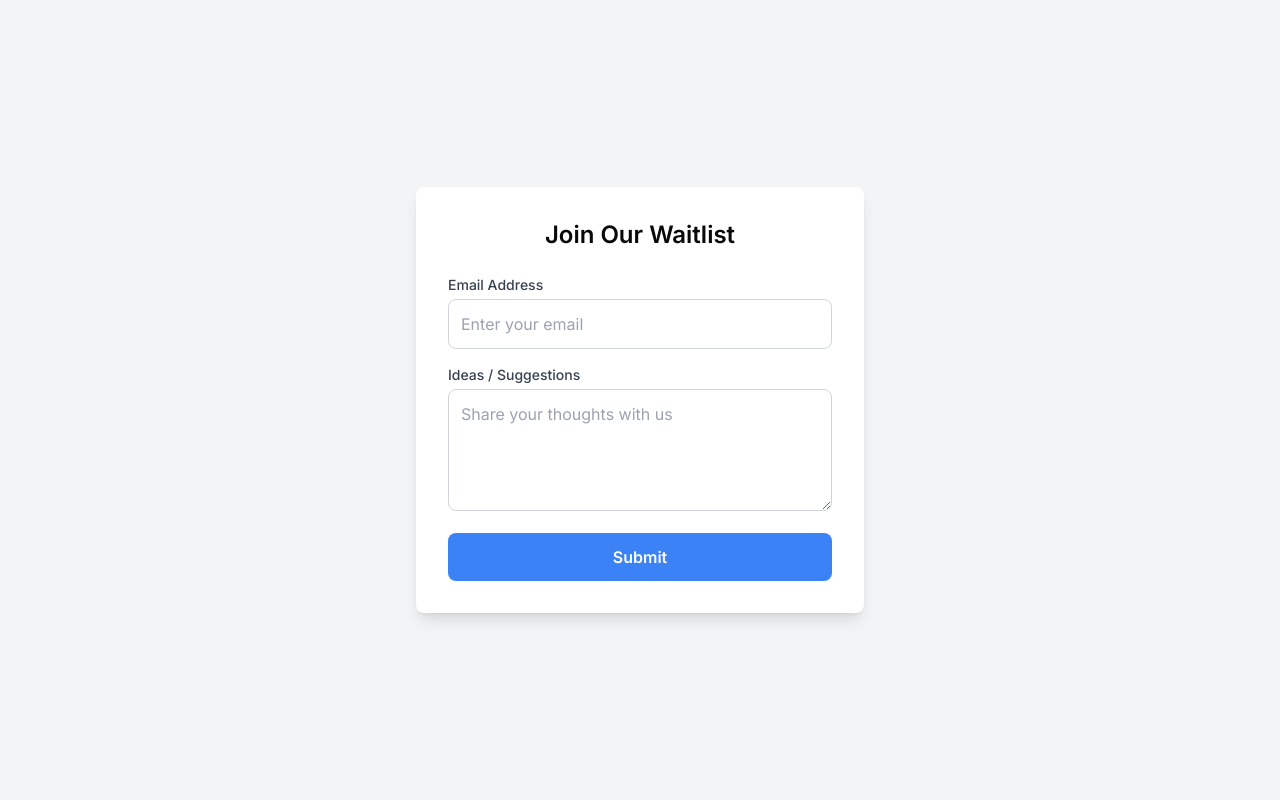
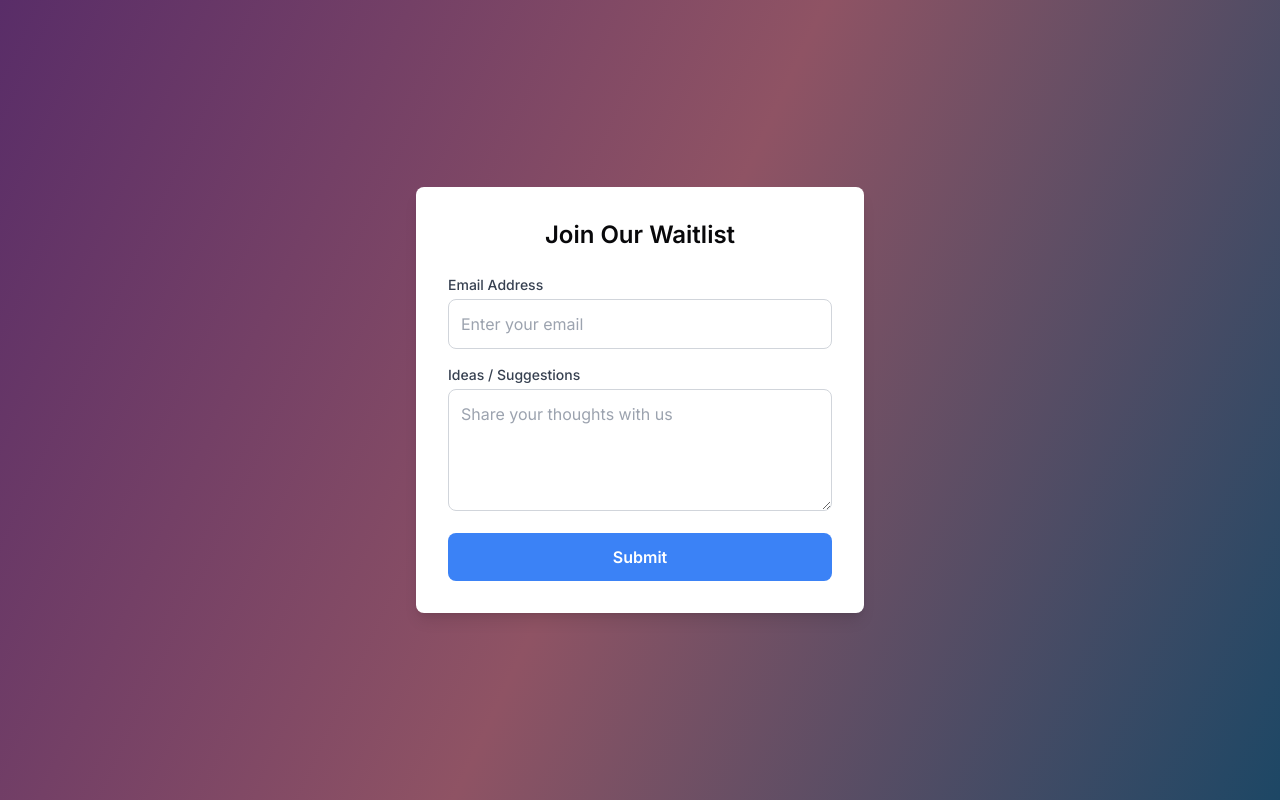
Before and after one commit to karla-zamora/ProJourney, a Next.js app: page /waitlist in a window 1280 px wide. Built offline with nearby package versions, Linux system fonts and the light colour scheme; no server answers.

Commit message:
Added background styling to waitlist page to reflect home page styling.

```diff
--- a/app/waitlist/page.js
+++ b/app/waitlist/page.js
@@ -1,4 +1,5 @@
 "use client";
+import "@/styles/waitlist.css";
 import { useState } from "react";
 
 export default function Waitlist() {
@@ -39,7 +40,7 @@ export default function Waitlist() {
   };
 
   return (
-    <div className="min-h-screen flex items-center justify-center bg-gray-100">
+    <div className="min-h-screen flex items-center justify-center waitlist-pg">
       <div className="bg-white p-8 rounded-lg shadow-lg max-w-md w-full">
         <h2 className="text-2xl font-semibold text-center mb-6">
           Join Our Waitlist
--- /dev/null
+++ b/styles/waitlist.css
@@ -0,0 +1,4 @@
+  .waitlist-pg {
+      background: linear-gradient(115deg, #592d68, #8f5364, #1d4765);
+      display: flexbox;
+  }
```
